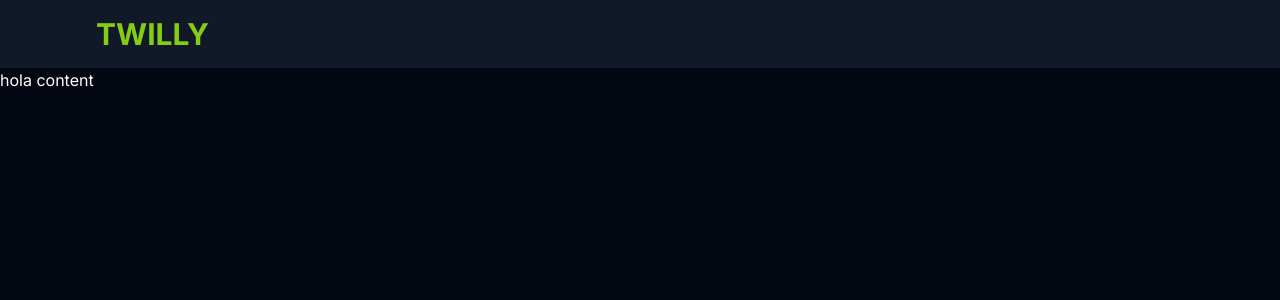
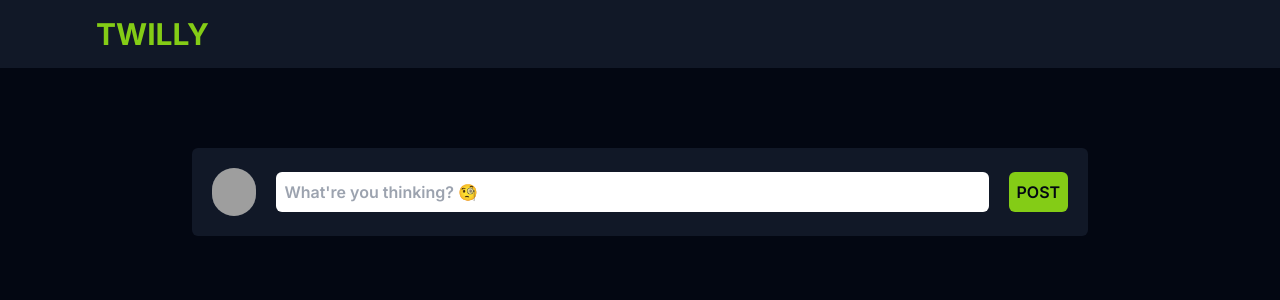
Before and after one commit to karengomezs/twilly, a Next.js app: page /content in a window 1280 px wide. Shown: the top 300 px of the page. Built offline with nearby package versions, Linux system fonts and the light colour scheme; grey boxes are pictures that could not be loaded.

Commit message:
posts readys

```diff
--- a/package.json
+++ b/package.json
@@ -9,6 +9,7 @@
     "lint": "next lint"
   },
   "dependencies": {
+    "@radix-ui/react-avatar": "^1.0.3",
     "@radix-ui/react-form": "^0.0.3",
     "@types/node": "20.2.5",
     "@types/react": "18.2.9",
--- a/src/app/components/sign-in-form.tsx
+++ b/src/app/components/sign-in-form.tsx
@@ -11,7 +11,7 @@ export default function SignInForm() {
   const [password, setPassword] = useState<string>();
 
   return (
-    <div className="flex flex-col items-center  text-lime-500 font-semibold">
+    <div className="flex flex-col items-center text-lime-500 font-semibold">
       <h2 className="text-2xl mb-5">Log In</h2>
       <Form.Root className="flex flex-col gap-4">
         <Form.Field className="mx-auto" name="email">
@@ -58,7 +58,7 @@ export default function SignInForm() {
               }
             }}
             type="submit"
-            className="w-60 p-2 mt-3 mx-auto rounded-md bg-lime-500 text-center text-gray-950"
+            className="w-60 p-2 mt-3 mx-auto rounded-md bg-lime-500 text-center font-bold text-gray-950"
           >
             Sign In
           </button>
--- a/src/app/content/page.tsx
+++ b/src/app/content/page.tsx
@@ -1,3 +1,96 @@
+"use client";
+
+import * as Form from "@radix-ui/react-form";
+import * as Avatar from "@radix-ui/react-avatar";
+import { useState } from "react";
+
 export default function Content() {
-  return <h1 className="text-white">hola content</h1>;
+  const [postContent, setPostContent] = useState<string>("");
+  const [postsArray, setPostsArray] = useState<string[]>([]);
+
+  console.log(postsArray);
+
+  let posts = postsArray.map((post, i) => {
+    return (
+      <div
+        key={post}
+        className="bg-gray-900 py-5 px-5 w-[70%] mx-auto rounded-md  text-lime-500 font-semibold"
+      >
+        <div className="flex gap-8 items-center">
+          <Avatar.Root className="">
+            <Avatar.Image
+              className="w-12 h-12 rounded-full bg-gray-700 flex items-center justify-center object-cover"
+              src="https://images.unsplash.com/photo-1492633423870-43d1cd2775eb?&w=128&h=128&dpr=2&q=80"
+              alt="Colm Tuite"
+            />
+            <Avatar.Fallback className="" delayMs={600}>
+              CT
+            </Avatar.Fallback>
+          </Avatar.Root>
+          <p className="text-xl">nombre usuario</p>
+        </div>
+        <div className="ml-20">
+          <p className=" text-gray-300 pb-3">{post}</p>
+          <div className="flex gap-3 [&>button]:p-2 [&>button]:bg-gray-950 [&>button]:rounded-md">
+            <button>💚</button>
+            <button>🔗</button>
+          </div>
+        </div>
+      </div>
+    );
+  });
+
+  return (
+    <div>
+      <div className="bg-gray-900 py-5 px-5 mt-20 w-[70%] mx-auto rounded-md flex gap-5 text-lime-500 font-semibold">
+        <Avatar.Root className="">
+          <Avatar.Image
+            className="w-12 h-12 rounded-full bg-gray-700 flex items-center justify-center object-cover"
+            src="https://images.unsplash.com/photo-1492633423870-43d1cd2775eb?&w=128&h=128&dpr=2&q=80"
+            alt="Colm Tuite"
+          />
+          <Avatar.Fallback className="" delayMs={600}>
+            CT
+          </Avatar.Fallback>
+        </Avatar.Root>
+
+        <Form.Root className="flex items-center gap-5 w-full">
+          <Form.Field className="w-full" name="email">
+            <Form.Control className="w-full" asChild>
+              <input
+                onChange={(e) => {
+                  setPostContent(e.target.value);
+                }}
+                value={postContent}
+                className="flex-1 w-full p-2 rounded-md"
+                placeholder="What're you thinking? 🧐"
+                type="text"
+                required
+              />
+            </Form.Control>
+          </Form.Field>
+
+          <Form.Submit asChild>
+            <button
+              onClick={() => {
+                setPostsArray([postContent, ...postsArray]);
+                setPostContent("");
+              }}
+              type="submit"
+              className=" p-2 rounded-md bg-lime-500 text-center text-gray-950"
+            >
+              POST
+            </button>
+          </Form.Submit>
+        </Form.Root>
+      </div>
+
+      {/* ------------ posts div */}
+      <div className="mt-10 flex flex-col gap-5">
+        {/* primer post */}
+        {posts}
+        {/* termina primer post */}
+      </div>
+    </div>
+  );
 }
```
Also changed, not shown: 1 other file (tests, documents, lock files or other folders).
